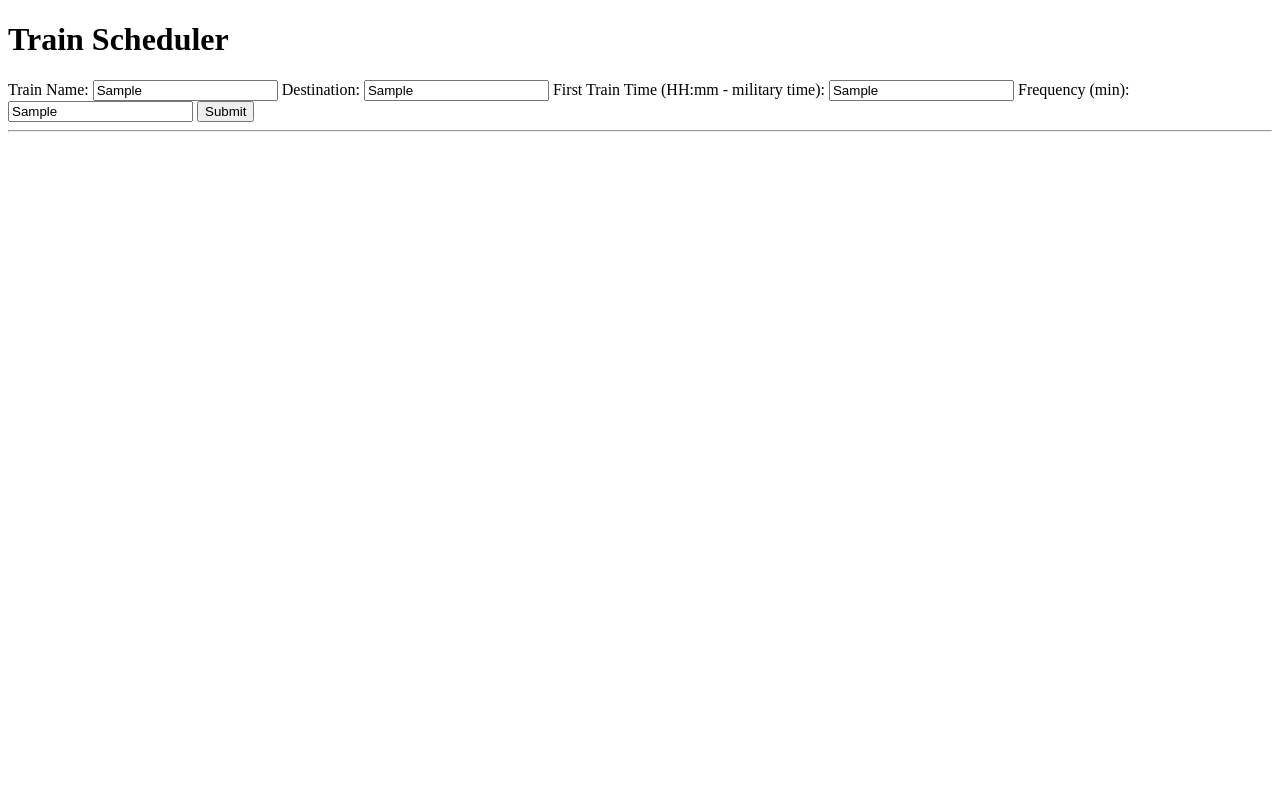
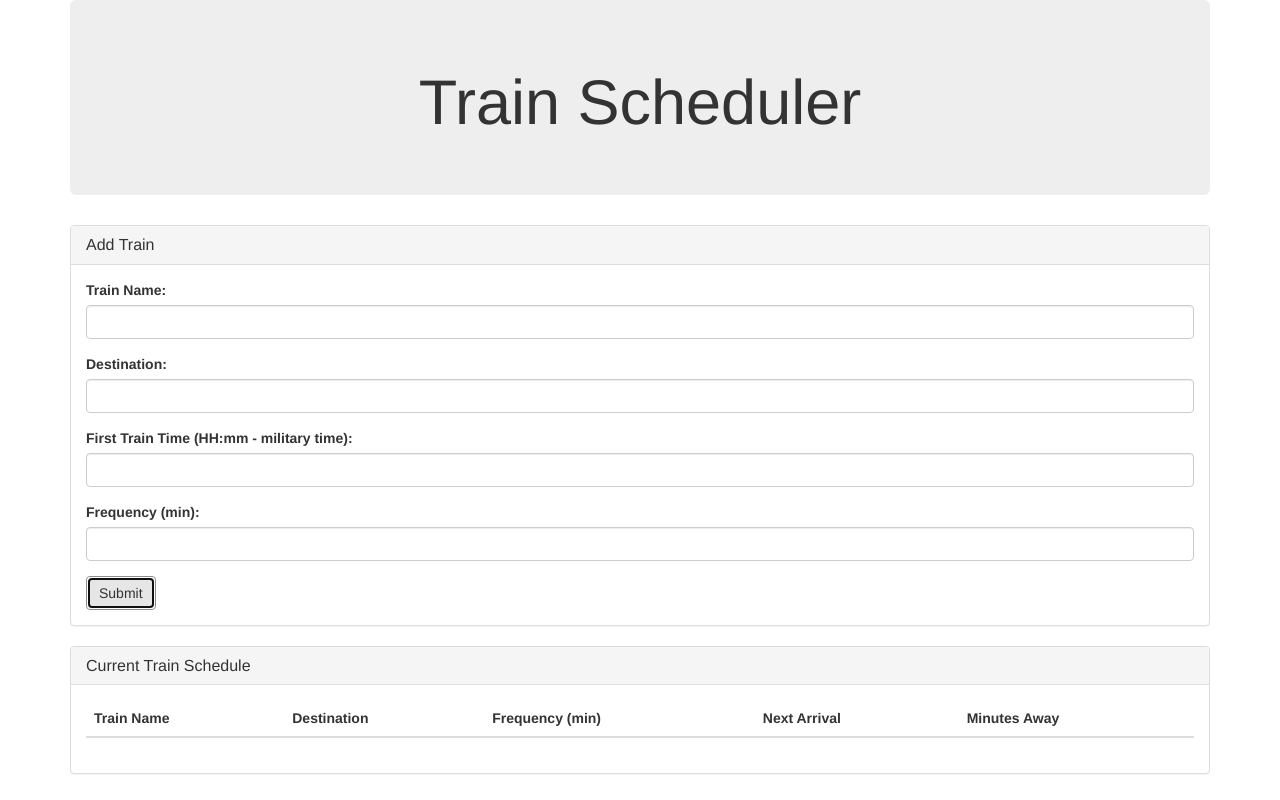
Before and after one commit to mfalkenberg/Train-Scheduler, a plain HTML site: page index.html in a window 1280 px wide. Both pictures are taken after typing "Sample", "Sample", "Sample", "Sample" into the empty fields and a click on the button "Submit". Drawn offline with nearby package versions, Linux system fonts and the light colour scheme; no server answers.

Commit message:
finall version

```diff
--- a/game.js
+++ b/game.js
@@ -10,53 +10,46 @@ var config = {
 
 var database = firebase.database();
 
-var train = "";
-var destination = "";
-var firstTrain = "";
-var frequency = "";
-var minutesAway = "";
+$("#click-button").on("click", function() {
 
-$("#click-button").on("click", function() {
-      // Prevent the page from refreshing
   event.preventDefault();
 
-  train = $("#train-input").val().trim();
-  destination = $("#des-input").val().trim();
-  firstTrain = $("#first-input").val().trim();
-  frequency = $("#frequ-input").val().trim();
-  // minutesAway = moment([firstTrain]).fromNow();
+  var train = $("#train-input").val().trim();
+  var destination = $("#des-input").val().trim();
+  var firstTrain = moment($("#first-input").val().trim(), "HH:mm").format("X");
+  var frequency = $("#frequ-input").val().trim();
 
-  // Change what is saved in firebase
   database.ref().push({
     train: train,
     destination: destination,
     firstTrain: firstTrain,
     frequency: frequency
   });
+
+  $("#train-input").val("");
+  $("#des-input").val("");
+  $("#first-input").val("");
+  $("#frequ-input").val("");
+
 });
 
-database.ref().on("value", function(snapshot) {
-      // Print the initial data to the console.
-      var data = snapshot.val();
-      console.log(data);
-      $("#displayed-data").empty();
-      // https://stackoverflow.com/questions/40086525/having-trouble-iterating-through-javascript-objects
-      snapshot.forEach(function(child){
-      	if (typeof child.val() == "object"){
-      		$("#displayed-data").append(child.val().train + " | " + child.val().destination + " | " + child.val().firstTrain + " | " + child.val().frequency+"<br>\n");
-      	}
-      });
+database.ref().on("child_added", function(childSnapshot, prevChildKey) {
 
+  var train = childSnapshot.val().train;
+  var destination = childSnapshot.val().destination;
+  var firstTrain = parseInt(childSnapshot.val().firstTrain);
+  var frequency = childSnapshot.val().frequency;
 
-/*
-      // Log the value of the various properties
-      console.log(snapshot.val().train);
-      console.log(snapshot.val().destination);
-      console.log(snapshot.val().firstTrain);
-      console.log(snapshot.val().frequency);
+  var frequencySeconds = frequency * 60;
+  var now = parseInt(moment().format("X"));
 
-      $("#displayed-data").append(snapshot.val().train + " | " + snapshot.val().destination + " | " + snapshot.val().firstTrain + " | " + snapshot.val().frequency);
-*/
-  },  function(errorObject) {
-      console.log("The read failed: " + errorObject.code);
-    });
+  while (now > firstTrain) {
+    firstTrain += frequencySeconds
+  }
+  var nextTrain = moment(firstTrain, "X").format("HH:mm");
+  var minutesAway = Math.ceil((firstTrain - now) / 60);
+
+  $("#train-table > tbody").append("<tr><td>" + train + "</td><td>" + destination + "</td><td>" +
+  frequency + "</td><td>" + nextTrain + "</td><td>" + minutesAway + "</td></tr>");
+
+});
--- a/index.html
+++ b/index.html
@@ -2,34 +2,73 @@
 <html>
 <head>
 	<title>Train Scheduler</title>
+	<link rel="stylesheet" href="https://maxcdn.bootstrapcdn.com/bootstrap/3.3.6/css/bootstrap.min.css" integrity="sha384-1q8mTJOASx8j1Au+a5WDVnPi2lkFfwwEAa8hDDdjZlpLegxhjVME1fgjWPGmkzs7" crossorigin="anonymous">
 	<script src="https://cdn.jsdelivr.net/momentjs/2.12.0/moment.min.js"></script>
 	<link rel="stylesheet" type="text/css" href="style.css">
 	<script src="https://www.gstatic.com/firebasejs/4.9.0/firebase.js"></script>
 </head>
 <body>
+<div class="container">
+	<div class="jumbotron">
+      <h1 class="text-center">Train Scheduler</h1>
+    </div>
 
-	<h1>Train Scheduler</h1>
+	<div class="row">
+      <div class="col-lg-12">
 
+        <div class="panel panel-default">
+          <div class="panel-heading">
+            <h3 class="panel-title">Add Train</h3>
+          </div>
+          <div class="panel-body">
+
+            <form role="form">
+              <div class="form-group">
                 <label for="train-input">Train Name:</label>
 				<input class="form-control" id="train-input" type="text">
+              </div>
+              <div class="form-group">
                 <label for="des-input">Destination:</label>
 				<input class="form-control" id="des-input" type="text">
+              </div>
+              <div class="form-group">
                 <label for="first-input">First Train Time (HH:mm - military time):</label>
 				<input class="form-control" id="first-input" type="text">
+              </div>
+              <div class="form-group">
                 <label for="frequ-input">Frequency (min):</label>
 				<input class="form-control" id="frequ-input" type="text">
+              </div>
+              <button class="btn btn-default" id="click-button" type="submit">Submit</button>
+            </form>
+          </div>
+        </div>
 
-	<button id="click-button" type="submit">Submit</button>
-
-	<hr>
-
-	<div id="displayed-data"></div>
-	<div id="display-minutes"></div>
+      		<div class="panel panel-default">
+          		<div class="panel-heading">
+          			<h3 class="panel-title">Current Train Schedule</h3>
+          		</div>
 
 
-
-
-
+                <div class="panel-body">
+                    <table class="table table-hover" id="train-table">
+                        <thead>
+                            <tr>
+                                <th>Train Name</th>
+                                <th>Destination</th>
+                                <th>Frequency (min)</th>
+                                <th>Next Arrival</th>
+                                <th>Minutes Away</th>
+                            </tr>
+                        </thead>
+                        <tbody>
+                        </tbody>
+                    </table>
+                </div>
+            </div>
+      </div>
+  </div>
+</div>
 
 <script src="https://ajax.googleapis.com/ajax/libs/jquery/3.3.1/jquery.min.js"></script>
 <script type="text/javascript" src="game.js"></script>
```
Lines whose indentation alone changed are shown as unchanged.
